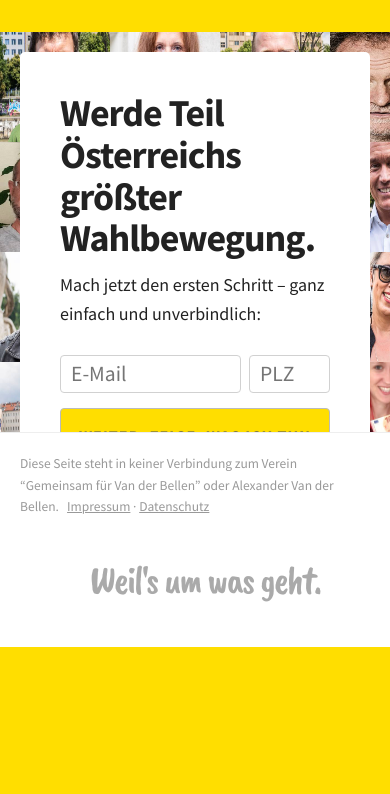
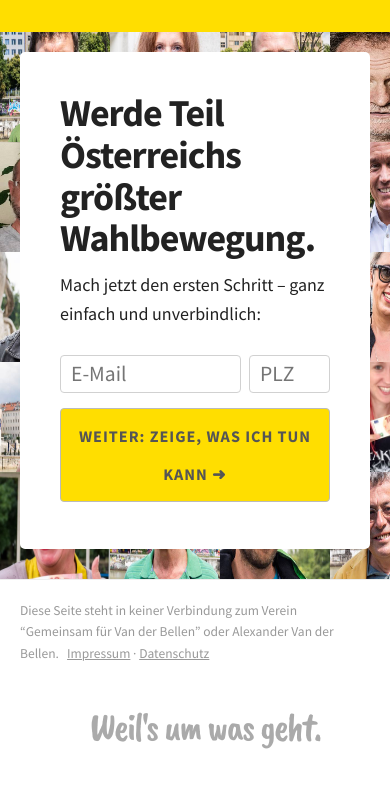
Before and after one commit to hack4vdb/anthill, a Django app: page / in a window 390 px wide. Shown: the part 1863-2657 px from the top of the page. Before the commit the page ends 2510 px from the top, so only its background shows below. Run offline with Django 3.2, Linux system fonts and the light colour scheme; parts of the project's set-up code (start-up, migrations or seed data) failed here and were passed over; some libraries are stand-ins or nearby versions.

Commit message:
Make CTA button visible on mobile. Fixes #2

```diff
--- a/anthill/static/css/styles.css
+++ b/anthill/static/css/styles.css
@@ -87,7 +87,6 @@ body.home h1 {
 body.home .final-call {
   position: relative;
   overflow: hidden;
-  height: 40rem;
   margin-top: 5rem;
 }
 body.home .final-call .container {
@@ -95,6 +94,14 @@ body.home .final-call .container {
   width: 100%;
   height: 100%;
   z-index: 2;
+}
+
+/* add spacing after final-call container on mobile layout */
+/* width taken from skeleton.css */
+@media (max-width: 400px) {
+  body.home .final-call .container {
+    margin-bottom: 3rem;
+  }
 }
 
 
```
